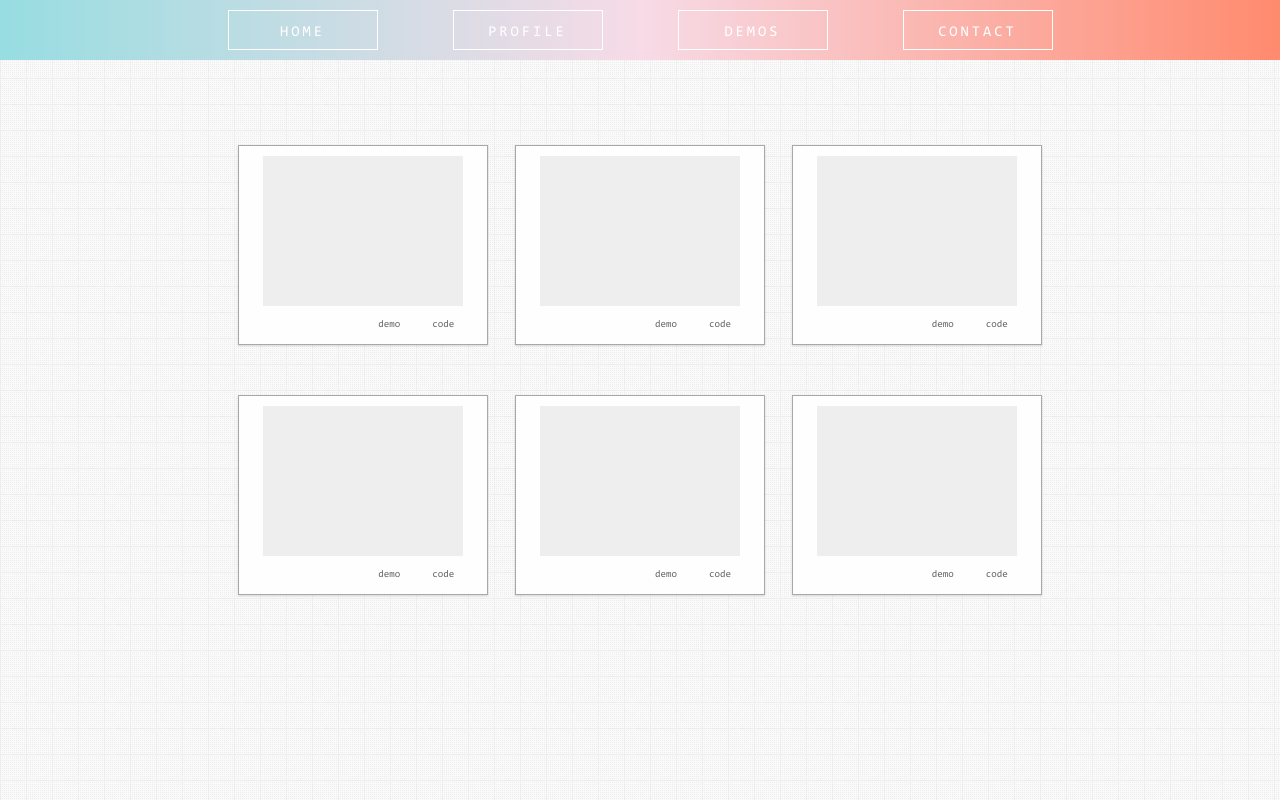
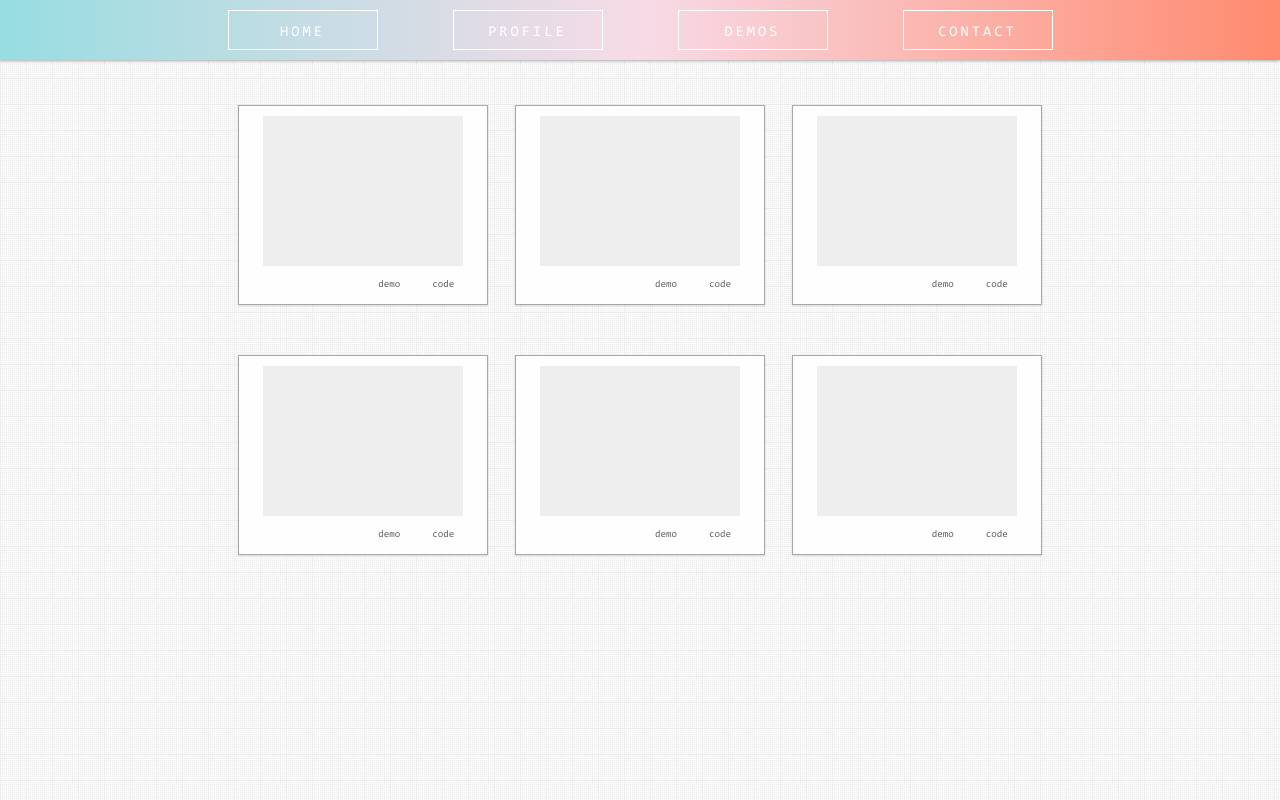
Before and after one commit to helloberries/helloberries.github.io, a plain HTML site: page index.html in a window 1280 px wide. Drawn offline with Linux system fonts and the light colour scheme; files whose address does not match are found by name.

Commit message:
修改内容区到导航条的间距，给导航条加阴影

```diff
--- a/stylesheets/style.css
+++ b/stylesheets/style.css
@@ -35,6 +35,9 @@
     background:-moz-linear-gradient(left,#97dde1, #f7dbe7, #ff8a6e);/*Mozilla*/
     background:-webkit-linear-gradient(left,#97dde1, #f7dbe7, #ff8a6e);/*new gradient for Webkit*/
     background:-o-linear-gradient(left,#97dde1, #f7dbe7, #ff8a6e); /*Opera11*/
+    -webkit-box-shadow: 0 1px 3px rgba(0,0,0,.);
+    -moz-box-shadow: 0 1px 3px rgba(0,0,0,.3);
+    box-shadow: 0 1px 3px rgba(0,0,0,.3);
 }
 .top .nav {
     display: flex;
@@ -79,7 +82,7 @@
 /* MAIN */
 .main {
     width: 830px;
-    margin: 120px auto 0;
+    margin: 80px auto 0;
 }
 
 /* CREATIONS */
```
